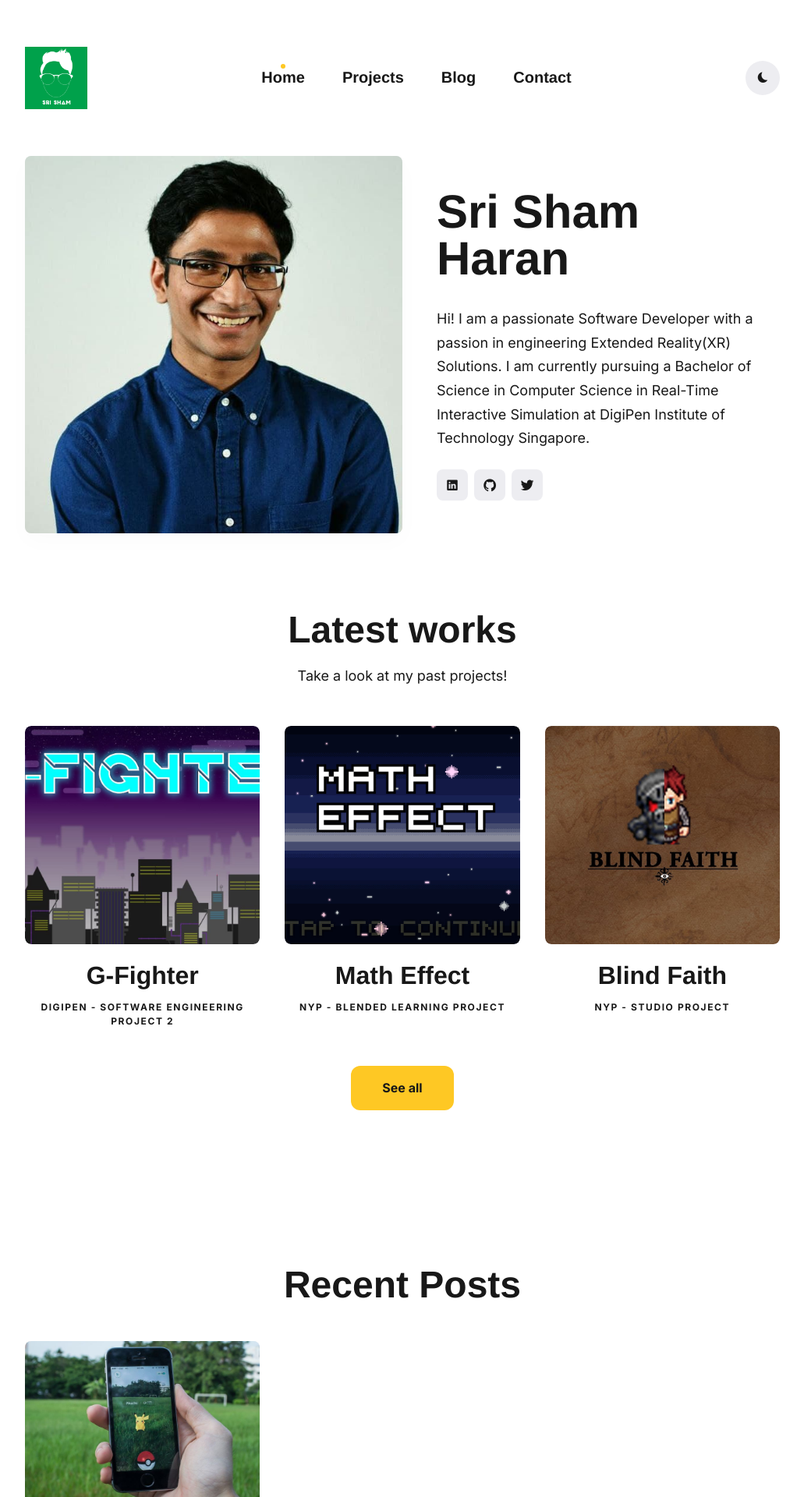
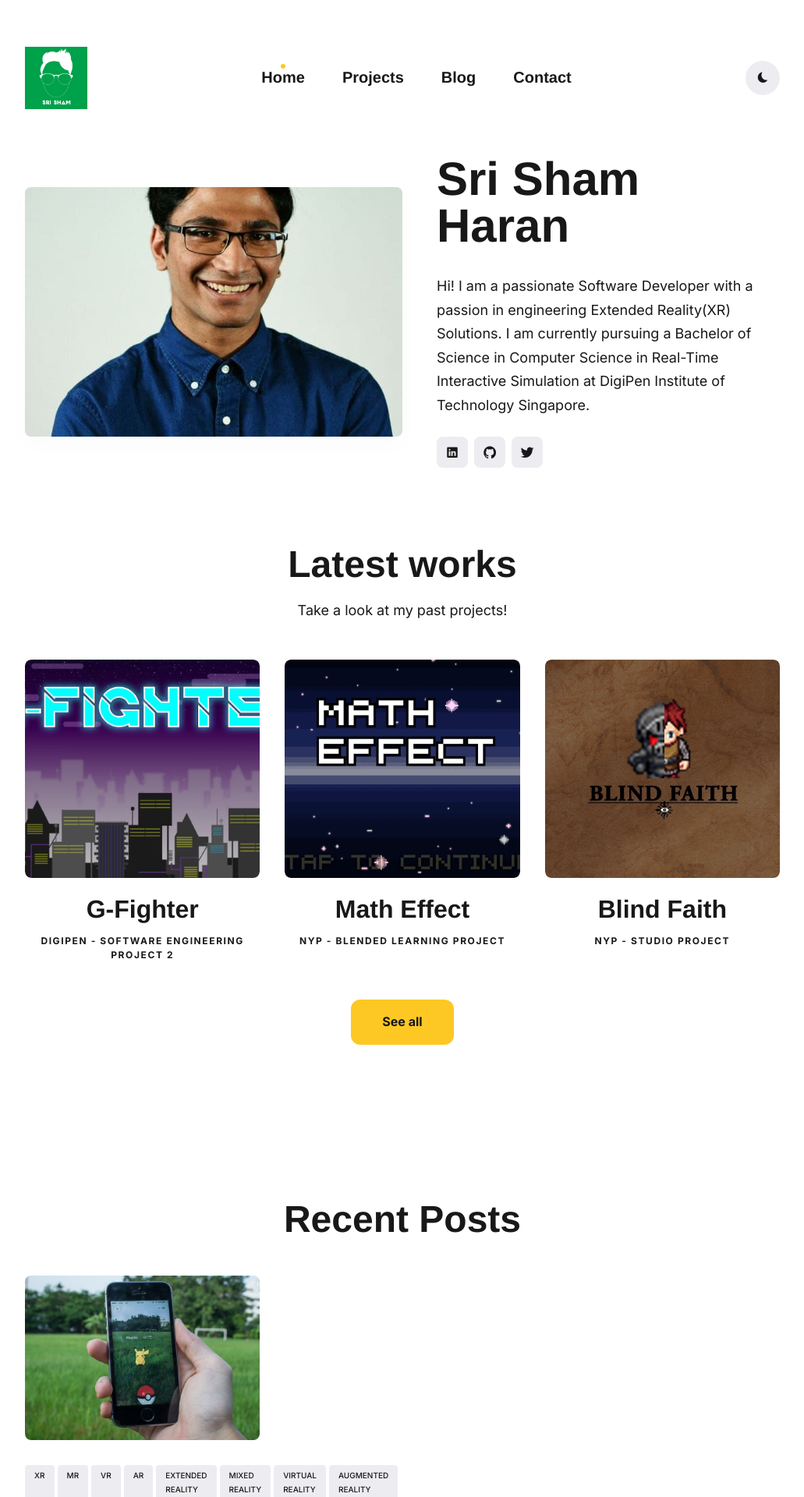
Before and after one commit to srishamharan/srishamharan.github.io, a Jekyll site: the page built from index.html, in a window 1280 px wide. Shown: the top 1920 px of the page at 78% size, without its empty margins (124-1155 px from the left). Built offline with Jekyll 4.4.1, drawn with Linux system fonts in a browser that asks for light colours; nearby versions of some CDN libraries; some web fonts are replaced.

Commit message:
Edit hero size

```diff
--- a/_sass/3-modules/_hero.scss
+++ b/_sass/3-modules/_hero.scss
@@ -52,19 +52,19 @@
   }
 
   @media only screen and (max-width: $wide) {
-    height: 484px;
+    height: 320px;
   }
 
   @media only screen and (max-width: $desktop) {
-    height: 440px;
+    height: 290px;
   }
 
   @media only screen and (max-width: $tablet) {
-    height: 420px;
+    height: 280px;
   }
 
   @media only screen and (max-width: $mobile) {
-    height: 280px;
+    height: 186px;
   }
 }
 
```
